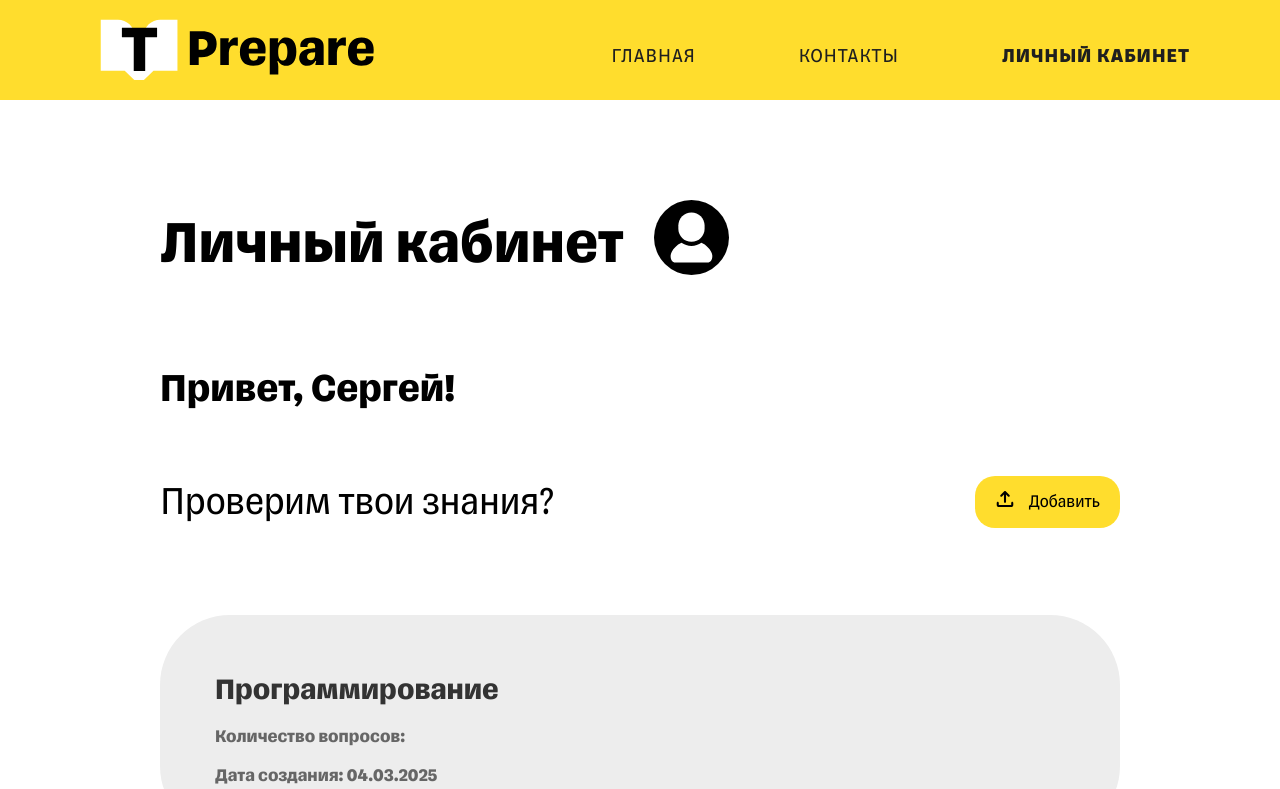
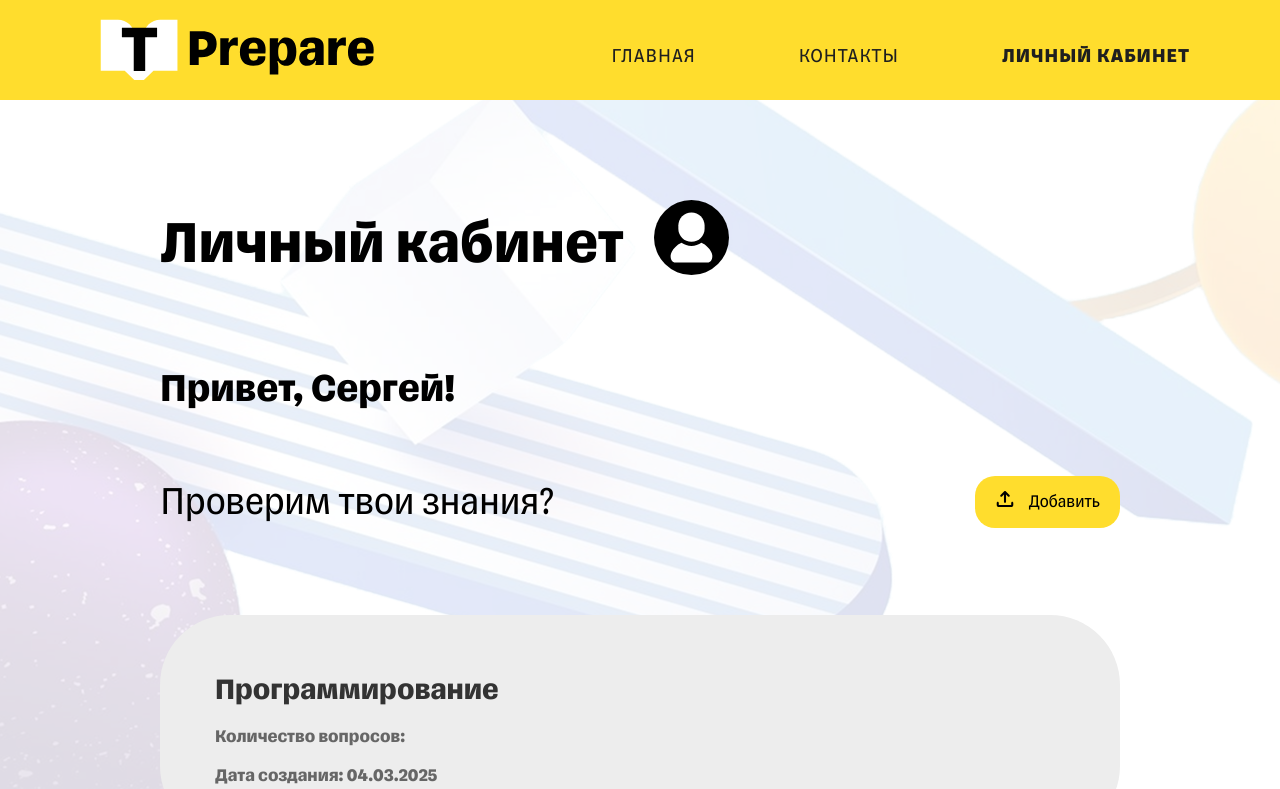
Before and after one commit to Chikidrill/T-Prepare, a Vue app in the folder vue-project/: page /personalaccount in a window 1280 px wide. Shown: the top 789 px of the page. Built offline with nearby package versions, Linux system fonts and the light colour scheme.

Commit message:
background in LK

```diff
--- a/vue-project/src/pages/PersonalAccount.vue
+++ b/vue-project/src/pages/PersonalAccount.vue
@@ -42,7 +42,9 @@
 
     </div>
     <Popup v-if="isPopupOpen" :subject-name="selectedSubject?.name" :questions="selectedSubject?.questions" @close="closePopup" />
-
+    <div class ="background-img">
+      <img src = @/assets/background2.png/>
+    </div>
   </main>
 </template>
 
@@ -191,4 +193,17 @@ export default {
   }
 
 }
+
+.background-img{
+  position: fixed;
+    bottom: 0;
+    left: 0;
+    width: 100vw;
+    height: auto;
+    overflow: hidden;
+    display: flex;
+    justify-content: center;
+    align-items: center;
+    z-index: -1;
+}
 </style>
```
Also changed, not shown: vue-project/src/assets/background2.png (added), 1 other file (tests, documents, lock files or other folders).
